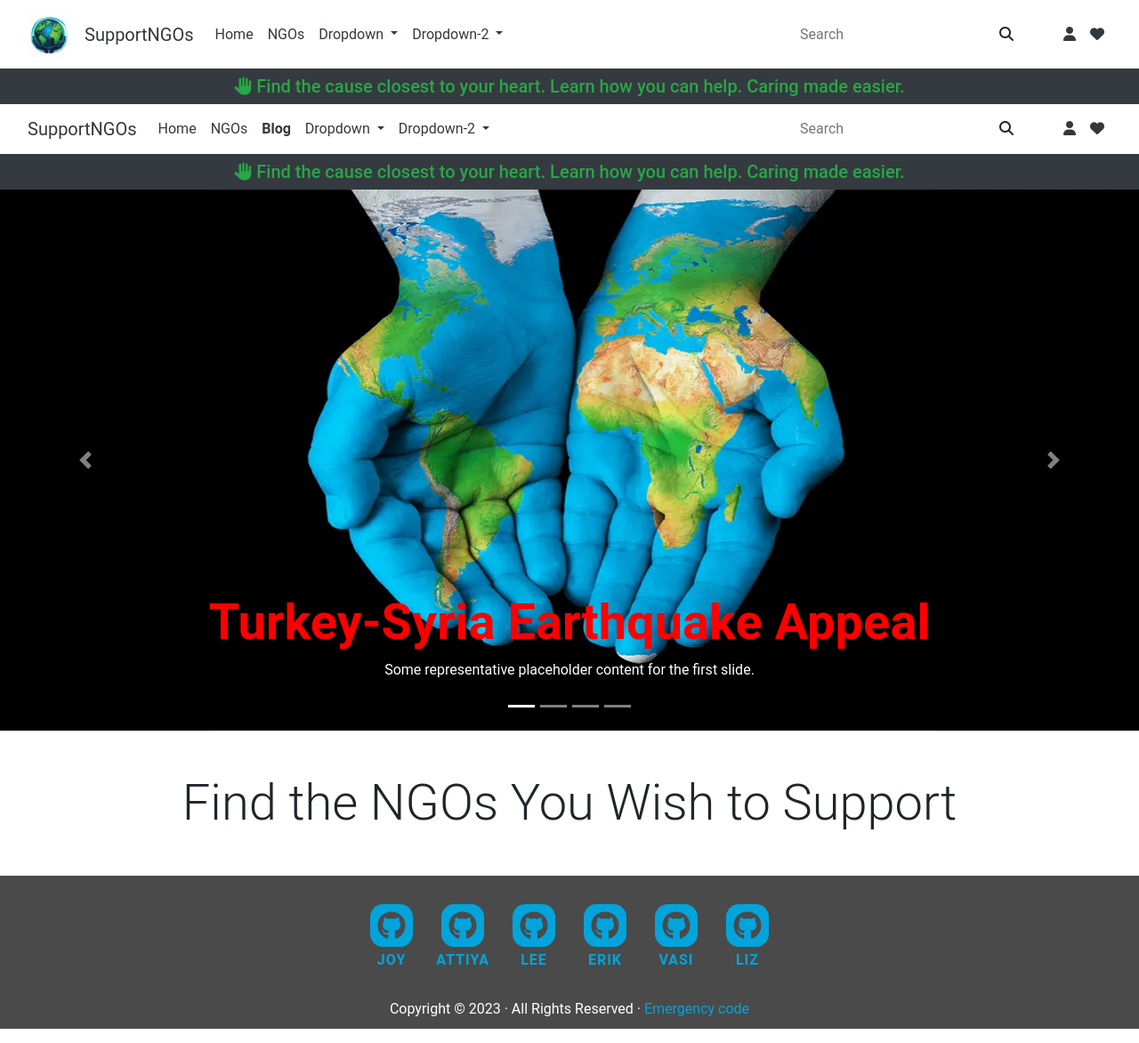
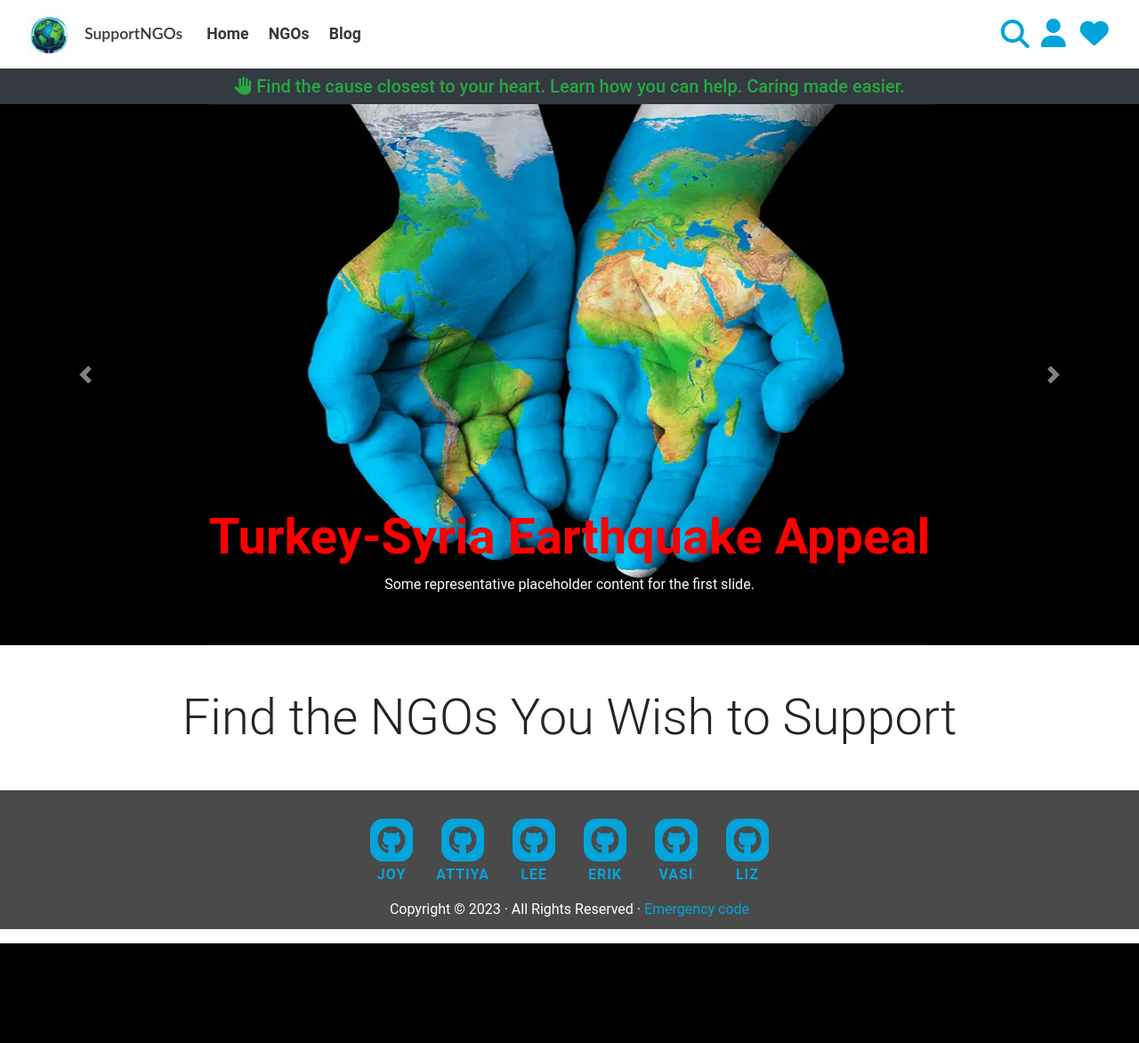
Before and after one commit to Lee-moran/emergency-code, a Django app: page / in a window 1280 px wide. Shown: the whole page at 89% size. After the commit the page ends 1060 px from the top, so only its background shows below. Run offline with Django 3.2, Linux system fonts and the light colour scheme; data that the repository does not hold is empty; some libraries are stand-ins or nearby versions.

Commit message:
Eddited navigation bar

```diff
--- a/static/css/base.css
+++ b/static/css/base.css
@@ -4,7 +4,7 @@
     margin: 0;
     padding: 0;
     border: 0;
-    box-sizing: border-box;
+    box-sizing: border-box !important;
     font-family: "Roboto", sans-serif;
 }
 
@@ -38,8 +38,27 @@
     color: #34383c;
 }
 
-footer {
-    background-color: var(--shadow-color);
+/* ------------------------------------------------------- NavBar  */
+.nav-item {
+margin: 0 0.2rem;
+}
+
+.nav-link {
+  font-weight: 600;
+  border-radius: 0;
+  transition: all 0.3s ease-in-out;
+  -moz-transition: all 0.3s ease-in-out;
+  -webkit-transition: all 0.3s ease-in-out;
+  -o-transition: all 0.3s ease-in-out;
+}
+
+.nav-link:hover {
+  text-decoration: none;
+  color: var(--secondary-color);
+  padding-left: 0.25rem;
+  padding-bottom: 0.25rem;
+  border-left: solid 0.25rem var(--secondary-color);
+  border-bottom: solid 0.25rem var(--primary-color);
 }
 
 .nav-brand-logo {
@@ -47,10 +66,107 @@
   width: 3rem;
 }
 
+.brand-name {
+  font-size: 1.1rem;
+  font-weight: 600;
+  font-family: "Lato", sans-serif;
+}
+
+.nav-link {
+  font-size: 1.1rem;
+}
+
+.glass-container {
+padding-top: 0.5rem;
+}
+
+.searchbutton {
+  margin-bottom: 0;
+}
+
+.heart-icon {
+  margin: 7px 0.2rem;
+}
+
+.nav-bar-icons {
+  font-size: 2rem;
+  color: var(--primary-color);
+}
+
+.nav-bar-icons:hover {
+  color: var(--secondary-color);
+}
+
+/* Overiding bootrsrap show on focus */
+.log-in-btn.focus, .log-in-btn:focus {
+  box-shadow: none;
+  color: var(--secondary-color);
+}
+
+.dropdown-menu {
+  margin-left: -50px;
+}
+
+/* -------------------------------------------------------  Search button */
+/* credit to: https://codepen.io/k185 */
+/* https://codepen.io/k185/pen/PQajXE */
+
+.search:focus + .searchbutton {
+	transition-duration: 0.4s;
+	-moz-transition-duration: 0.4s;
+	-webkit-transition-duration: 0.4s;
+	-o-transition-duration: 0.4s;
+	background-color: white;
+	color: black;
+}
+
+.search-container {
+  padding-top: 0 !important;
+}
+
+.expandright:focus{
+  border: 2px solid var(--secondary-color);
+  border-radius: 7px;
+  padding-left: 5px;
+}
+
+.search {
+  position: relative;
+  top: -0.5rem; /* ths sets the search bar in to place as it is attached to a position of seach*/
+	background-color: white;
+	outline: none;
+	border: none;
+	padding: 0;
+	width: 0;
+	height: 100%;
+	z-index: 10;
+	transition-duration: 0.4s;
+	-moz-transition-duration: 0.4s;
+	-webkit-transition-duration: 0.4s;
+	-o-transition-duration: 0.4s;
+}
+
+.search:focus {
+	width: 363px;
+}
+
 /* ------------------------------------------------------- Footer  */
+footer {
+  background-color: var(--shadow-color);
+}
 
-.social-networks3{
+.social-networks {
   margin-bottom: 0;
+}
+
+.fa-brands,
+.team-members,
+.fa-brands + .team-members,
+.rights-link  {
+  transition: all 0.4s ease-in-out;
+  -moz-transition: all 0.4s ease-in-out;
+  -webkit-transition: all 0.4s ease-in-out;
+  -o-transition: all 0.4s ease-in-out;
 }
 
 
@@ -66,10 +182,6 @@
   justify-content: center !important;
   align-items: center !important;
   color: var(--shadow-color);
-  transition: all 0.5s ease-in-out;
-  -moz-transition: all 0.5s ease-in-out;
-  -webkit-transition: all 0.5s ease-in-out;
-  -o-transition: all 0.5s ease-in-out;
 }
 
 .fa-brands:hover {
@@ -77,10 +189,6 @@
   background-color: var(--shadow-color);
   text-decoration: none;
   border: 3px  #fff solid;
-  transition: all 0.5s ease-in-out;
-  -moz-transition: all 0.5s ease-in-out;
-  -webkit-transition: all 0.5s ease-in-out;
-  -o-transition: all 0.5s ease-in-out;
 }
 
 .team-members {
@@ -92,7 +200,8 @@
   text-transform: uppercase;
 }
 
-.team-members:hover {
+.team-members:hover,
+.fa-brands:hover + .team-members{
   color: #fff;
 }
 
@@ -105,10 +214,6 @@
 .rights-link {
   text-decoration: none;
   color: var(--primary-color);
-  transition: all 0.3s ease-in-out;
-  -moz-transition: all 0.3s ease-in-out;
-  -webkit-transition: all 0.3s ease-in-out;
-  -o-transition: all 0.3s ease-in-out;
 }
 
 .rights-link:hover {
--- a/templates/includes/footer.html
+++ b/templates/includes/footer.html
@@ -5,7 +5,7 @@
       <!-- Joy Github -->
        <a aria-label="Joy Zadan github" href="https://github.com/JoyZadan" target="_blank"
          ><i class="fa-brands fa-github" aria-hidden="true"></i>
-       <h3 class="team-members">JOY</h3>
+       <h3 class="team-members">Joy</h3>
       </a>
      </li>
      <li class="list-inline-item fa-container">
--- a/templates/includes/nav.html
+++ b/templates/includes/nav.html
@@ -3,7 +3,7 @@
         <div class="container-fluid">
             <a class="navbar-brand" href="{% url 'home' %}"><img src="/static/images/Logo small.png" alt="logo" class="d-inline-block align-text-top nav-brand-logo"/></i>
             </a>
-            <a class="navbar-brand" href="{% url 'home' %}">SupportNGOs</a>
+            <a class="navbar-brand brand-name" href="{% url 'home' %}">SupportNGOs</a>
             <button
                 class="navbar-toggler"
                 type="button"
@@ -18,55 +18,68 @@
             <div class="collapse navbar-collapse" id="navbarSupportedContent">
                 <ul class="navbar-nav mb-2 mb-lg-0 d-flex justify-content-between">
                   <li class="nav-item">
-                    <a class="nav-link active" aria-current="page" href="{% url 'home' %}">Home</a>
+                    <a class="nav-link" aria-current="page" href="{% url 'home' %}">Home</a>
                   </li>
                   <li class="nav-item">
                     <a class="nav-link" href="{% url 'ngos' %}">NGOs</a>
                   </li>
+                  <li class="nav-item">
+                    <a class="nav-link" aria-current="page" href="{% url 'blogs' %}">Blog</a>
+                  </li>
                   <!-- Change nav butons to wat we need in dropdowns -->
                   <!-- Coppy dropdowns if we need more columns-->
-                  <li class="nav-item dropdown">
-                    <a class="nav-link dropdown-toggle" href="#" role="button" data-bs-toggle="dropdown" aria-expanded="false">
-                      Dropdown
-                    </a>
-                    <ul class="dropdown-menu">
-                      <li><a class="dropdown-item" href="#">Item 1</a></li>
-                      <li><a class="dropdown-item" href="#">Item 2</a></li>
-                      <li><hr class="dropdown-divider" /></li>
-                      <li><a class="dropdown-item" href="#">Item 3</a></li>
+
+                  <!-- <li class="dropdown nav-item">
+                    <button class="btn nav-link" type="button" id="dropdownMenuButton" data-toggle="dropdown" aria-haspopup="true" aria-expanded="false">
+                      Dropdown 1
+                    </button>
+                    <ul class="dropdown-menu" aria-labelledby="dropdownMenuButton">
+                      <li class="dropdown-item" href="#">Action</li>
+                      <li class="dropdown-item" href="#">Another action</li>
+                      <li class="dropdown-item" href="#">Something else here</li>
                     </ul>
                   </li>
-                  <li class="nav-item dropdown">
-                    <a class="nav-link dropdown-toggle" href="#" role="button" data-bs-toggle="dropdown" aria-expanded="false">
-                      Dropdown-2
-                    </a>
-                    <ul class="dropdown-menu">
-                      <li><a class="dropdown-item" href="#">Item 1</a></li>
-                      <li><a class="dropdown-item" href="#">Item 2</a></li>
-                      <li><a class="dropdown-item" href="#">Item 3</a></li>
+                  <li class="dropdown nav-item">
+                    <button class="btn nav-link" type="button" id="dropdownMenuButton" data-toggle="dropdown" aria-haspopup="true" aria-expanded="false">
+                      Dropdown 2
+                    </button>
+                    <ul class="dropdown-menu" aria-labelledby="dropdownMenuButton">
+                      <li class="dropdown-item" href="#">Action</li>
+                      <li class="dropdown-item" href="#">Another action</li>
+                      <li class="dropdown-item" href="#">Something else here</li>
                     </ul>
-                  </li>
+                  </li> -->
+
+
                   <!-- End of dropdowns -->
                 </ul>
-                <ul class="navbar-nav ml-auto mb-2 mb-lg-0">
-                    <div class="search-container d-flex pt-2 mr-5">
+
+                <ul class="navbar-nav ml-auto">
+                  <!-- ------ search ----- -->
+                    <div class="search-container d-flex pt-2">
                         <form action="/search" method="get">
                           <input class="search expandright" id="searchright" type="search" name="q" placeholder="Search">
-                          <label class="button searchbutton" for="searchright"><i class="fa-solid fa-magnifying-glass"></i></label>
+                          <label class="button searchbutton" for="searchright">
+                            <div class="glass-container">
+                            <i class="fa-solid fa-magnifying-glass nav-bar-icons"></i>
+                            </div>
+                          </label>
                         </form>
                     </div>
-                    <li class="nav-item dropdown">
-                        <a class="nav-link" href="#" role="button" data-bs-toggle="dropdown" aria-expanded="false">
-                          <i class="fa-solid fa-user"></i>
-                        </a>
-                    <ul class="dropdown-menu">
-                    <li><a class="dropdown-item" href="#">Log in</a></li>
-                    <li><a class="dropdown-item" href="#">Register</a></li>
+
+                    <li class="dropdown">
+                          <button class="btn log-in-btn" type="button" id="dropdownMenuButton" data-toggle="dropdown" aria-haspopup="true" aria-expanded="false">
+                          <i class="fa-solid fa-user nav-bar-icons"></i>
+                          </button>
+                    <ul class="dropdown-menu" aria-labelledby="logInDropDown">
+                      <li><a class="dropdown-item" href="#">Log in</a></li>
+                      <li><a class="dropdown-item" href="#">Register</a></li>
                     </ul>
                     </li>
-                    <li class="nav-item">
-                        <a class="nav-link" href="#"><i class="fa-solid fa-heart"></i></a>
-                    </li>
+                    <li>
+                        <a href="#" aria-label="favouriteIcon">
+                          <i class="fa-solid fa-heart nav-bar-icons heart-icon"></i></a>
+                        </li>
                 </ul>
               </div>
           </div>
@@ -79,82 +92,3 @@
               </h2>
           </div>
     </div>
-<nav class="navbar navbar-expand-lg bg-body-tertiary">
-  <div class="container-fluid">
-    <!-- <a class="navbar-brand" href="{% url 'home' %}"><img src="/Logo.png" alt="logo" class="d-inline-block align-text-top nav-brand-logo"/></i>
-            </a> -->
-
-    <a class="navbar-brand" href="{% url 'home' %}">SupportNGOs</a>
-    <button class="navbar-toggler" type="button" data-bs-toggle="collapse" data-bs-target="#navbarSupportedContent"
-      aria-controls="navbarSupportedContent" aria-expanded="false" aria-label="Toggle navigation">
-      <span class="navbar-toggler-icon"></span>
-    </button>
-    <div class="collapse navbar-collapse" id="navbarSupportedContent">
-      <ul class="navbar-nav mb-2 mb-lg-0 d-flex justify-content-between">
-        <li class="nav-item">
-          <a class="nav-link active" aria-current="page" href="{% url 'home' %}">Home</a>
-        </li>
-        <li class="nav-item">
-          <a class="nav-link" href="{% url 'ngos' %}">NGOs</a>
-        </li>
-        <li class="nav-item">
-          <a class="nav-link active" aria-current="page" href="{% url 'blogs' %}"><strong>Blog</strong></a>
-        </li>
-        <!-- Change nav butons to wat we need in dropdowns -->
-        <!-- Coppy dropdowns if we need more columns-->
-        <li class="nav-item dropdown">
-          <a class="nav-link dropdown-toggle" href="#" role="button" data-bs-toggle="dropdown" aria-expanded="false">
-            Dropdown
-          </a>
-          <ul class="dropdown-menu">
-            <li><a class="dropdown-item" href="#">Item 1</a></li>
-            <li><a class="dropdown-item" href="#">Item 2</a></li>
-            <li>
-              <hr class="dropdown-divider" />
-            </li>
-            <li><a class="dropdown-item" href="#">Item 3</a></li>
-          </ul>
-        </li>
-        <li class="nav-item dropdown">
-          <a class="nav-link dropdown-toggle" href="#" role="button" data-bs-toggle="dropdown" aria-expanded="false">
-            Dropdown-2
-          </a>
-          <ul class="dropdown-menu">
-            <li><a class="dropdown-item" href="#">Item 1</a></li>
-            <li><a class="dropdown-item" href="#">Item 2</a></li>
-            <li><a class="dropdown-item" href="#">Item 3</a></li>
-          </ul>
-        </li>
-        <!-- End of dropdowns -->
-      </ul>
-      <ul class="navbar-nav ml-auto mb-2 mb-lg-0">
-        <div class="search-container d-flex pt-2 mr-5">
-          <form action="/search" method="get">
-            <input class="search expandright" id="searchright" type="search" name="q" placeholder="Search">
-            <label class="button searchbutton" for="searchright"><i class="fa-solid fa-magnifying-glass"></i></label>
-          </form>
-        </div>
-        <li class="nav-item dropdown">
-          <a class="nav-link" href="#" role="button" data-bs-toggle="dropdown" aria-expanded="false">
-            <i class="fa-solid fa-user"></i>
-          </a>
-          <ul class="dropdown-menu">
-            <li><a class="dropdown-item" href="#">Log in</a></li>
-            <li><a class="dropdown-item" href="#">Register</a></li>
-          </ul>
-        </li>
-        <li class="nav-item">
-          <a class="nav-link" href="#"><i class="fa-solid fa-heart"></i></a>
-        </li>
-      </ul>
-    </div>
-  </div>
-</nav>
-<!-- Call to action banner area -->
-<div class="row text-center bg-dark">
-  <div class="col text-success pt-2">
-    <h2 class="h5 banner-font">
-      <i class="fas fa-hand"></i> Find the cause closest to your heart. Learn how you can help. Caring made easier.
-    </h2>
-  </div>
-</div>
```
Lines whose indentation alone changed are shown as unchanged.
